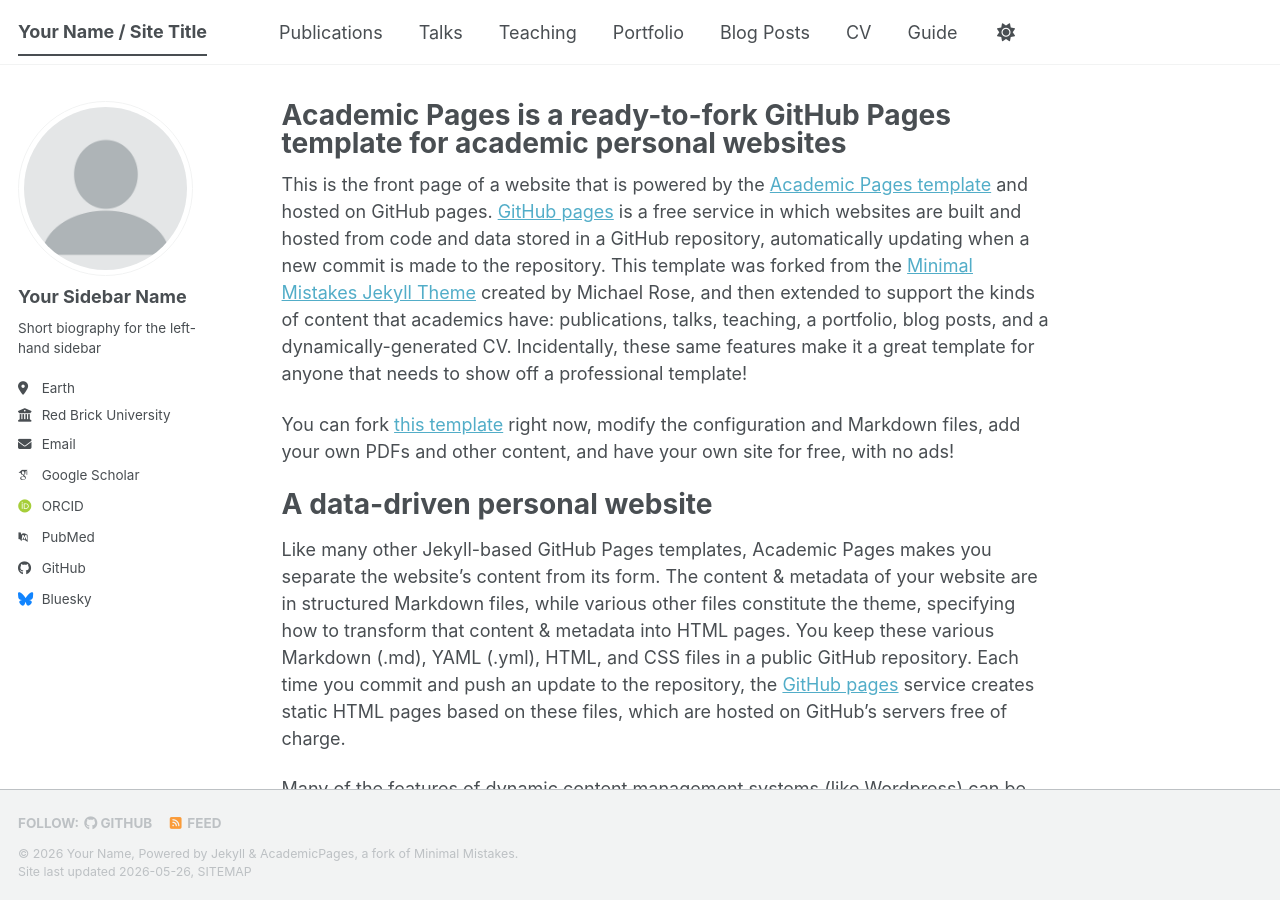
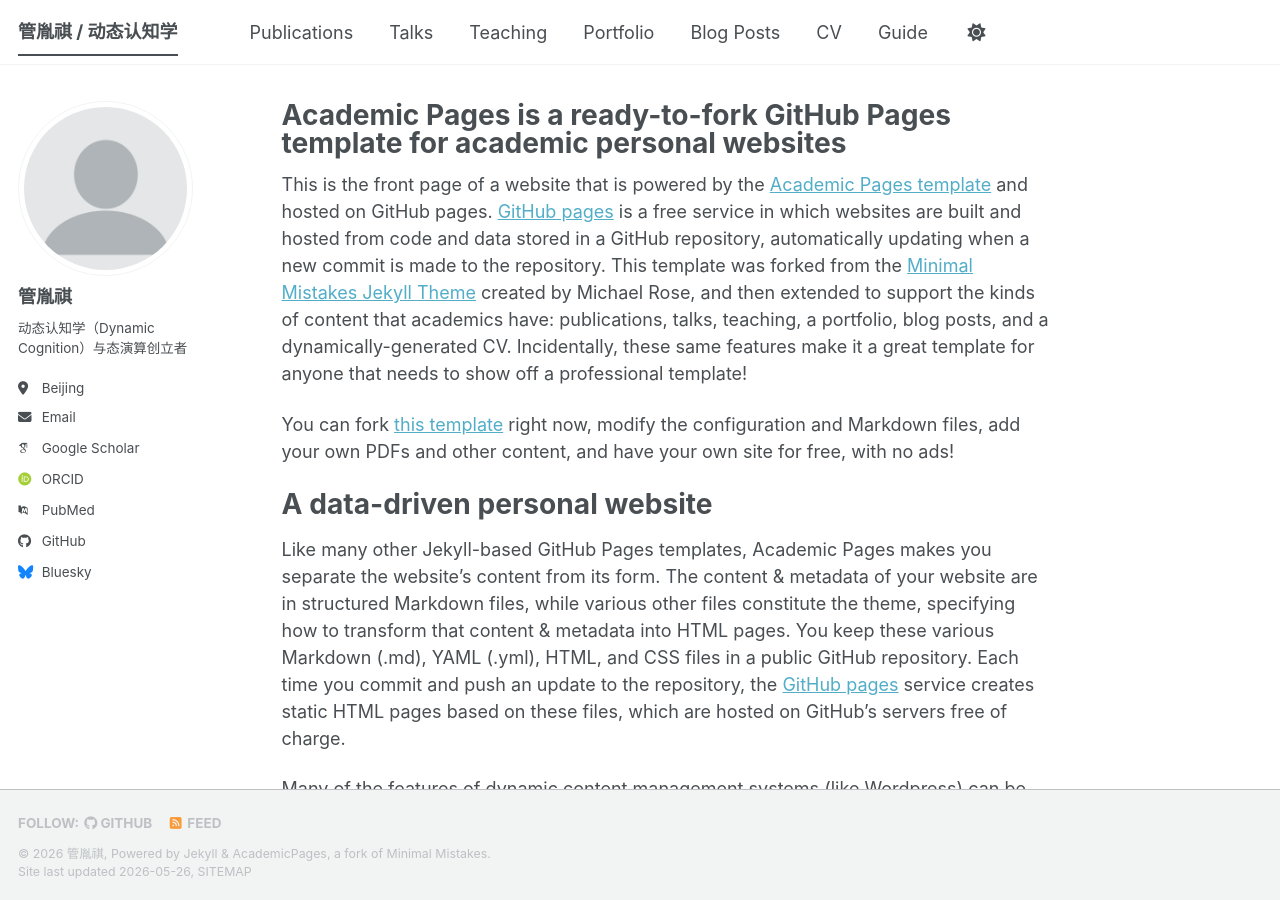
Before and after one commit to guanyinqi/guanyinqi.github.io, a Jekyll site: the page built from _pages/about.md, in a window 1280 px wide and 900 px high. Built offline with Jekyll 4.4.1, drawn with Linux system fonts in a browser that asks for light colours; some web fonts are replaced; a script bundle is joined from its source files by our own code; library files that are not in the unit come from our copies.

Commit message:
Update _config.yml

```diff
--- a/_config.yml
+++ b/_config.yml
@@ -9,28 +9,22 @@
 # Basic Site Settings
 locale                   : "en-US"
 site_theme               : "default" # The available themes options are "default", "air", "sunrise", "mint", "dirt" and "contrast"
-title                    : "Your Name / Site Title"
-title_separator          : "-"
-name                     : &name "Your Name"
-description              : &description "Your Name's academic portfolio"   # Update this with a general description of your site, this is the default if not overridden by a page
-url                      : https://academicpages.github.io # The base hostname & protocol for your site e.g. "https://[your GitHub username].github.io",
-                                                           # or if you already have some other page hosted on Github then use "https://[your GitHub username].github.io/[Your Repo Name]"
-baseurl                  : "" # the subpath of your site, e.g. "/blog"
-repository               : "academicpages/academicpages.github.io"
+title: "管胤祺 / 动态认知学"
+name: "管胤祺"
+description: "动态认知学（Dynamic Cognition）创立者，独立研究者"
+url: https://guanyinqi.github.io
+repository: "guanyinqi/guanyinqi.github.io"
 
 # Site Author - The following control what appear as part of the author content on the side bar.
 #               If a field is blank the icon and link will not appear, otherwise it will be shown.
 #               Additional customization can be done by editing /_includes/author-profile.html
 author:
-  # Biographic information
-  avatar           : "profile.png"
-  name             : "Your Sidebar Name"
-  pronouns         : # example: "she/her"
-  bio              : "Short biography for the left-hand sidebar"
-  location         : "Earth"
-  employer         : "Red Brick University"
-  uri              : # URL
-  email            : "none@example.org"
+  name: "管胤祺"
+  avatar: "profile.png"
+  bio: "动态认知学（Dynamic Cognition）与态演算创立者"
+  location: Beijing
+  email: xingyuguanyinqi@qq.com
+  github: guanyinqi
 
   # Academic websites
   academia         : # URL
```
